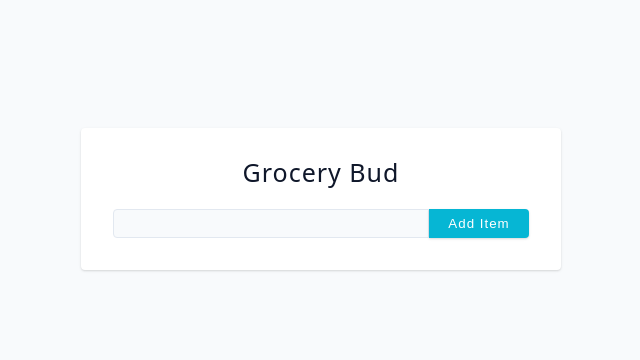
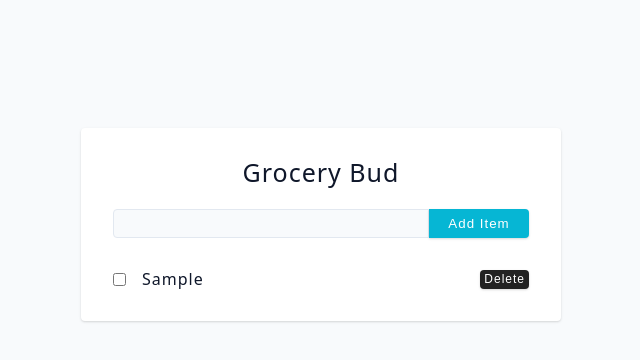
Before and after one commit to mbasacokile7/grocery-bud-app, a React (Vite) app: page / in a window 1280 px wide. Both pictures are taken after typing "Sample" into the empty fields and a click on the button "Add Item". Shown: the top 360 px of the page, without its empty margins (319-959 px from the left). Built offline with nearby package versions, Linux system fonts and the light colour scheme; the HTML template or start-up script is replaced by a standard one.

Commit message:
Feat: Add Remove Item Functionality

```diff
--- a/src/App.jsx
+++ b/src/App.jsx
@@ -1,6 +1,7 @@
 import { useState } from "react";
 import Form from "./Components/Form";
 import { nanoid } from "nanoid";
+import Items from "./Components/Items";
 
 const App = () => {
   // Items State Variable
@@ -12,9 +13,19 @@ const App = () => {
     const item = { id: itemId, name: itemName, completed: false };
     setItems([...items, item]);
   }
+
+  //Remove Item Function
+  function removeItem(id) {
+    const newItems = items.filter((item) => {
+      return item.id != id;
+    });
+
+    setItems(newItems);
+  }
   return (
     <section className="section-center">
       <Form addItem={addItem} />
+      <Items items={items} removeItem={removeItem} />
     </section>
   );
 };
--- a/src/Components/Form.jsx
+++ b/src/Components/Form.jsx
@@ -1,4 +1,3 @@
-import { nanoid } from "nanoid";
 import { useState } from "react";
 
 function Form({ addItem }) {
--- a/src/Components/Items.jsx
+++ b/src/Components/Items.jsx
@@ -0,0 +1,13 @@
+import SingleItem from "./SingleItem";
+
+function Items({ items, removeItem }) {
+  return (
+    <div className="items">
+      {items.map((item) => {
+        return <SingleItem item={item} key={item.id} removeItem={removeItem} />;
+      })}
+    </div>
+  );
+}
+
+export default Items;
--- a/src/Components/SingleItem.jsx
+++ b/src/Components/SingleItem.jsx
@@ -0,0 +1,20 @@
+function SingleItem({ item, removeItem }) {
+  const { id, name, complete } = item;
+
+  return (
+    <div className="single-item">
+      <input type="checkbox" name="" id="" />
+      <p style={{ textTransform: "capitalize" }}>{name}</p>
+      <button
+        className="btn remove-btn"
+        onClick={() => {
+          removeItem(id);
+        }}
+      >
+        delete
+      </button>
+    </div>
+  );
+}
+
+export default SingleItem;
```
